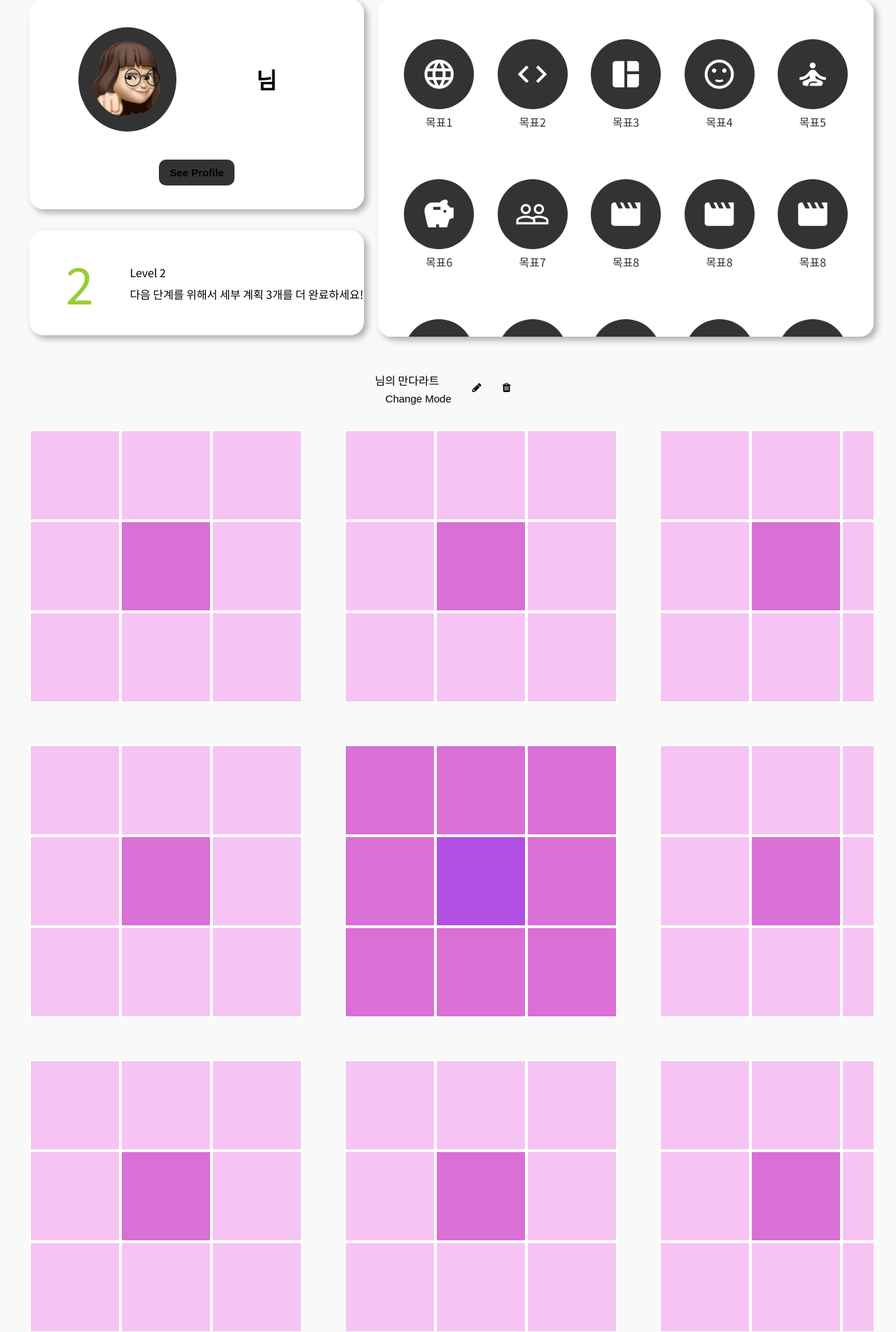
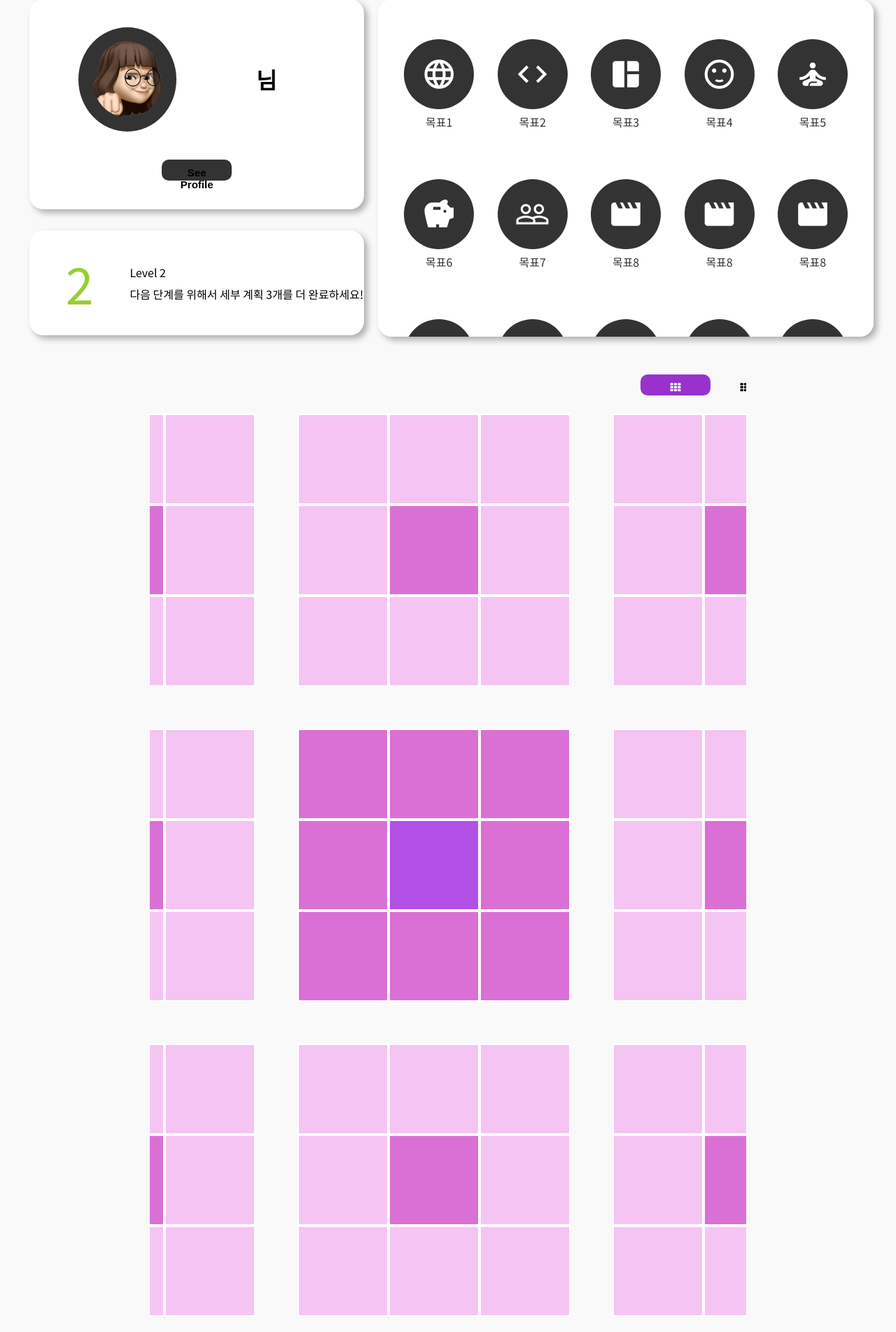
Before and after one commit to WisdomAlwaysWins/CrossOff, a Django app: template templates/common/dashboard.html in a window 1280 px wide. Shown: the part 115-2018 px from the top of the page at 70% size. After the commit the page ends 1994 px from the top, so only its background shows below. Run offline with Django 3.2, Linux system fonts and the light colour scheme; the template is opened without the code that fills it, so the values that code supplies are empty.

Commit message:
대쉬보드 만다라트 부분

```diff
--- a/home/static/css/dashboard.css
+++ b/home/static/css/dashboard.css
@@ -205,25 +205,56 @@ body{
 .dashboard__content_top .content__right .badges .badge_item p{
     color:#333;
 }
+
+/* DashBoard Bottom */
 .dashboard__content_bottom{
     position: absolute;
-    width:100%;
+    width: 70%;
     top: 600px;
     display: grid;
+    margin: 0 0 0 15%;
     justify-content: center;
+    overflow: hidden;
 }
 
-/* DashBoard Bottom */
+.dashboard__content_bottom .manda__nav{
+    display: flex;
+    justify-content: space-between;
+}
+.manda__nav #manda_options_btn{
+    display: flex;
+    justify-content: space-between;
+    cursor: pointer;
+}
 
-
-.dashboard__content_bottom .manda__options{
-    display: flex;
-    justify-content: center;
+button, button:active, button:focus{
+    width: 100px;
+    height: 30px;
+    border: none;
+    color: black;
+    background-color: mediumorchid;
+    outline: none;
+}
+button:hover{
+    color: white;
+    background-color: orchid;
+}
+button:disabled{
+    color: white;
+    background-color: darkorchid;
 }
 .manda__contents{
+    width: 1350px;
     overflow: hidden;
+    display: grid;
+}
+
+.manda__content{
+    position: relative;
+    display: flex;
 }
 .manda__table{
+    width: 1350px;
     display: grid;
     grid-template-rows: 450px 450px 450px;
     grid-template-columns: 450px 450px 450px;
@@ -260,3 +291,14 @@ body{
 #box5 #element5 {
     background: rgb(178, 79, 228);
 }
+
+.manda__checkbox{
+    display: grid;
+    width: 1350px;
+}
+.manda__checkbox_up{
+    display: flex;
+}
+.manda__checkbox_down{
+    display: flex;
+}
--- a/templates/common/dashboard.html
+++ b/templates/common/dashboard.html
@@ -6,6 +6,7 @@ Dashboard
 <link rel="stylesheet" href="{% static 'css/dashboard.css' %}" />
 <link rel="stylesheet" href="https://cdnjs.cloudflare.com/ajax/libs/font-awesome/4.7.0/css/font-awesome.min.css">
 {% endblock css %} {% block content %}
+
 <section id="dashboard" class="content inner">
   <div class="dashboard__title">
     <p>Dashboard</p>
@@ -145,28 +146,32 @@ Dashboard
     </div>
   </div>
   <div class="dashboard__content_bottom">
-    <div class="manda__options">
+    <div class="manda__nav">
       <div class="manda__name">
         <script>
           document.write('{{user.nickname}}님의 만다라트');
         </script>
-      <div class="btn__manda_switch">
-        <button type="button" onclick='
-          document.getElementByClassName("manda__contents").innerHTML = document.getElementByClassName("manda__checkbox").innerHTML'>
-          Change Mode
-        </button>
       </div>
+      <div class="manda__options_btn" id="manda_options_btn">
+        <div >
+          <button class="btn__mode_table"><i class="fa fa-th"></i></button>
         </div>
+        <div >
+          <button class="btn__mode_checkbox"><i class="fa fa-th-list"></i></button>
+        </div>
+
         <div class="btn__manda_edit">
-        <button><i class="fa fa-pencil"></i></button>
+          <button cursor="pointer"><i class="fa fa-pencil"></i></button>
         </div>
         <div class="btn__manda_delete">
           <button><i class="fa fa-trash"></i></button>
         </div>
       </div>
+    </div>
     <br>
-    <div class="manda__contents">
-      <div class="manda__table">
+    <div class="manda__contents" id="manda_contents">
+      <div class="manda__content">
+        <div class="manda__table" id="manda_table">
           <script>
             for(let i = 1; i <= 9; i++) {
                 document.write('<div class="box" id="box'+i+'">')
@@ -177,7 +182,8 @@ Dashboard
             }
           </script>
         </div>
-      <div class="manda__checkbox">
+        <div class="manda__checkbox" id="manda_checkbox">
+          <div class="manda__checkbox_up">
             <div class="object" id="object1">
               <div class="object__mid" id="object__mid1">
                 {{manda_mid1}}
@@ -187,7 +193,7 @@ Dashboard
                 document.write('<br><div class="object__small"><label for="obj'+j+'"></label>');
                 document.write('<input type="checkbox" class="elements" id="obj'+j+'">세부목표 '+j+'</input></div>');
               }</script>
-        </div>
+            </div><br>
             <div class="object" id="object2">
               <div class="object__mid" id="object__mid2">
                 {{manda_mid2}}
@@ -218,6 +224,8 @@ Dashboard
                 document.write('<input type="checkbox" class="elements" id="obj'+j+'">세부목표 '+j+'</input></div>');
               }</script>
             </div>
+          </div>
+          <div class="manda__checkbox_down">
             <div class="object" id="object5">
               <div class="object__mid" id="object__mid5">
                 {{manda_mid5}}
@@ -261,5 +269,47 @@ Dashboard
           </div>
         </div>
       </div>
+    </div>
+    <!-- JAVASCRIPT -->
+    <script>
+      let curPos = 0;
+      let postion = 0;
+      const IMAGE_WIDTH = 1350;
+      const tableBtn = document.querySelector(".btn__mode_table")
+      const checkboxBtn = document.querySelector(".btn__mode_checkbox")
+      const content = document.querySelector(".manda__contents")
+
+      function table(){
+        if(curPos > 0){
+          checkboxBtn.removeAttribute("disabled")
+          postion += IMAGE_WIDTH;
+          content.style.transform = `translateX(${postion}px)`;
+          curPos = curPos - 1;
+        }
+        if(curPos == 0){
+          tableBtn.setAttribute('disabled', 'true')
+        }
+      }
+      function checkbox(){
+        if(curPos < 1){
+          tableBtn.removeAttribute("disabled")
+          postion -= IMAGE_WIDTH;
+          content.style.transform = `translateX(${postion}px)`;
+          curPos = curPos + 1;
+        }
+        if(curPos == 1){
+          checkboxBtn.setAttribute('disabled', 'true')
+        }
+      }
+
+      function init(){
+        tableBtn.setAttribute('disabled', 'true')
+        tableBtn.addEventListener("click", table)
+        checkboxBtn.addEventListener("click", checkbox)
+      }
+
+      init();
+    </script>
+  </div>
 </section>
 {% endblock content %}
```
Lines whose indentation alone changed are shown as unchanged.
